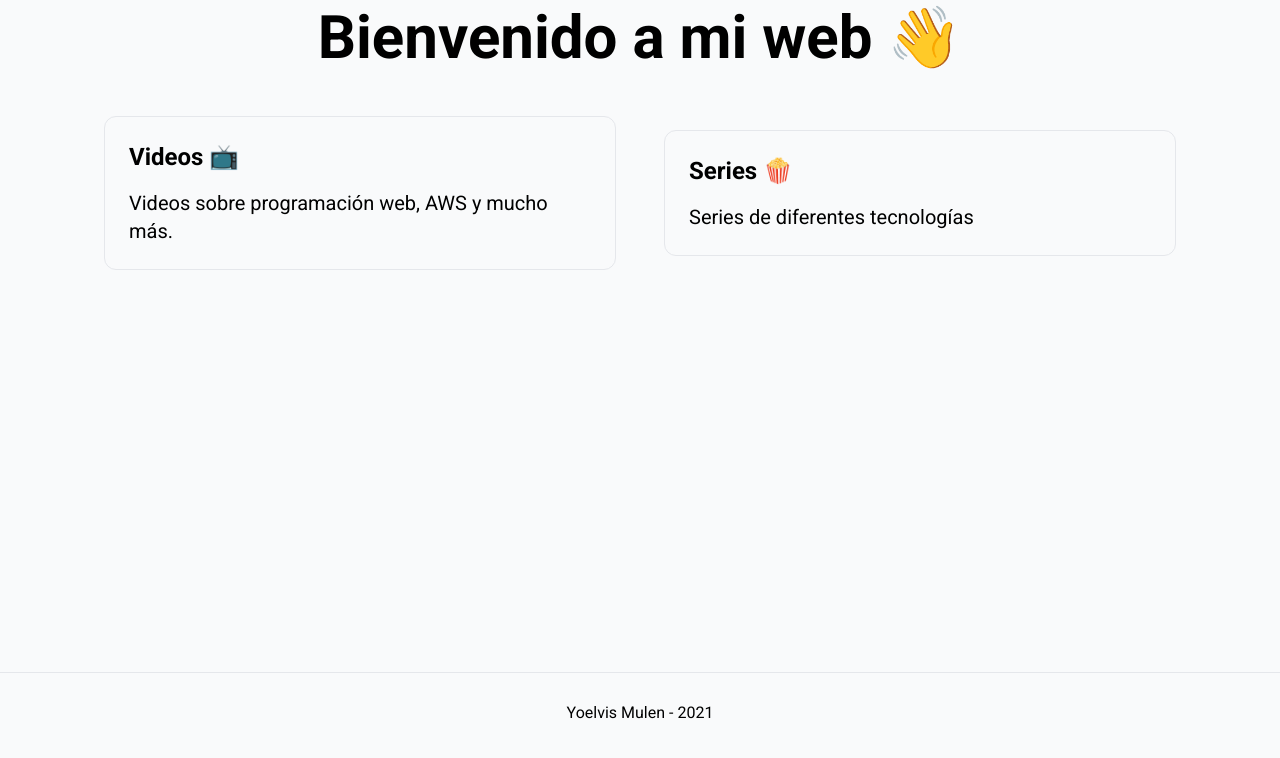
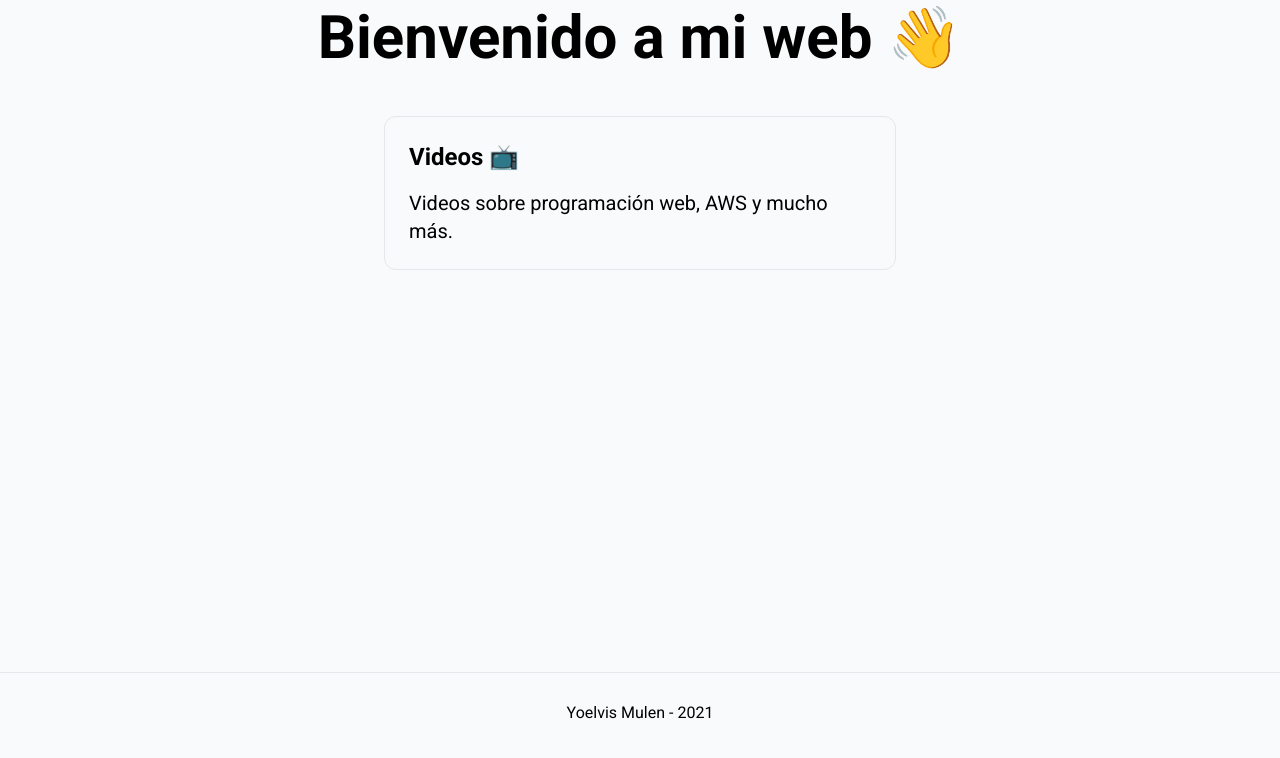
Before and after one commit to ymulenll/yoelvismulen, a Next.js app: page / in a window 1280 px wide. Shown: the top 758 px of the page. Built offline with nearby package versions, Linux system fonts and the light colour scheme.

Commit message:
Remove redirects from next.config.js and clean up index.tsx by deleting the playlists link

```diff
--- a/next.config.js
+++ b/next.config.js
@@ -4,15 +4,6 @@ module.exports = {
     domains: ['i.ytimg.com'],
   },
   swcMinify: true,
-  async redirects() {
-    return [
-      {
-        source: '/',
-        destination: '/videos',
-        permanent: true,
-      },
-    ]
-  },
   experimental: {
     scrollRestoration: true,
   },
--- a/src/pages/index.tsx
+++ b/src/pages/index.tsx
@@ -26,13 +26,6 @@ export default function Home() {
                 </p>
               </a>
             </Link>
-
-            <Link href="/playlists">
-              <a className="mt-6 w-full max-w-lg rounded-xl border p-6 text-left hover:text-blue-600 focus:text-blue-600">
-                <h2 className="text-2xl font-bold">Series 🍿</h2>
-                <p className="mt-4 text-xl">Series de diferentes tecnologías</p>
-              </a>
-            </Link>
           </div>
         </section>
       </div>
```
